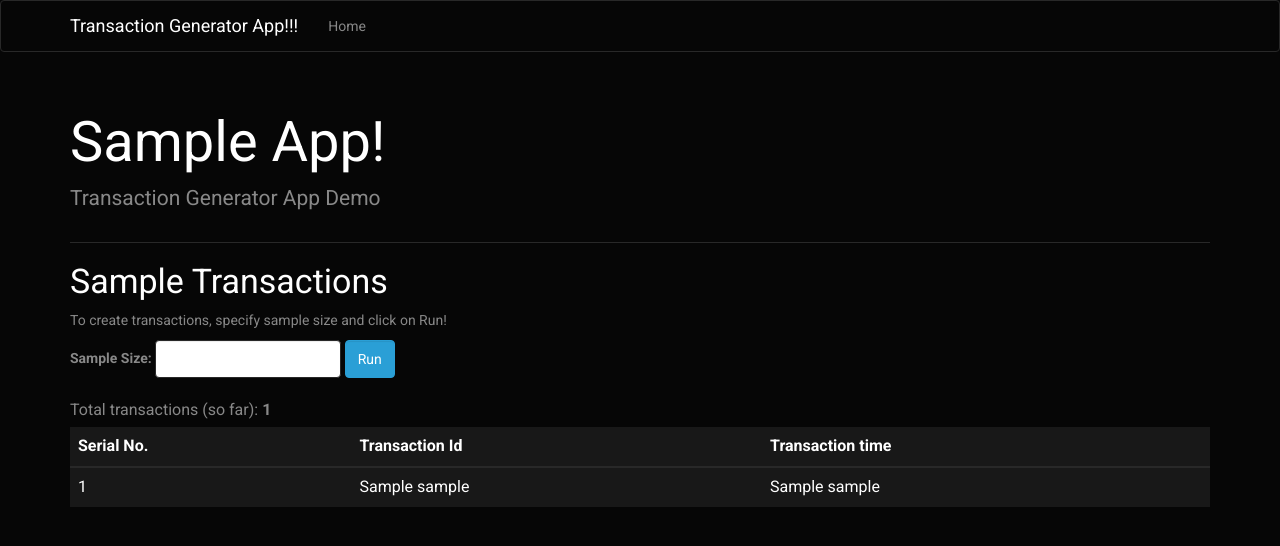
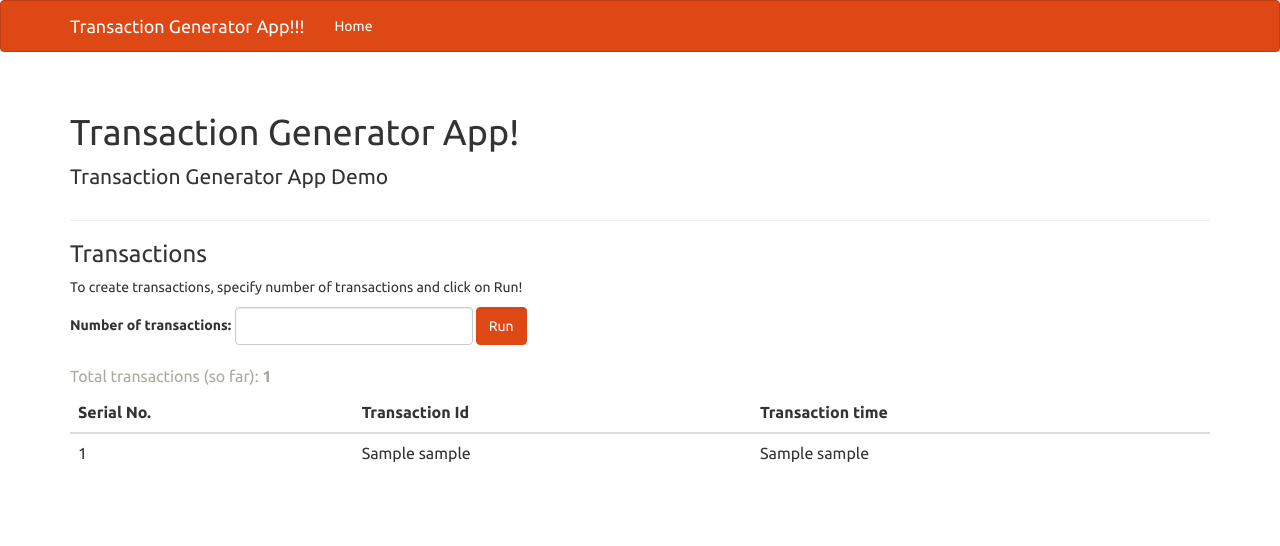
Before and after one commit to sumeetk-gem/transaction-generator-web, a Flask app: template templates/index.html in a window 1280 px wide. Shown: the top 546 px of the page. Run offline with Flask 2, Linux system fonts and the light colour scheme; the template is opened without the code that fills it: most values are stand-ins (such as "Sample title", 1, 10 or a date in 2020).

Commit message:
Updating some files with latest changes from docker image

```diff
--- a/common.py
+++ b/common.py
@@ -1,3 +1,4 @@
+from __future__ import print_function # In python 2.7
 import os
 import traceback
 import random
@@ -6,6 +7,7 @@ from random import randint
 import json
 import pika
 import uuid
+import sys
 
 QUEUE_NAME = 'datagen'
 if os.getenv('DG_APP_NAME', None):
@@ -14,8 +16,9 @@ if os.getenv('DG_APP_NAME', None):
 class DGRpcClient(object):
     def __init__(self):
         rmq_host = os.getenv('RMQ_TIER', 'rmq')
+        rmq_port = int(os.getenv('RMQ_SERVICE_PORT_MSGBUS', '5672'))
         self.connection = pika.BlockingConnection(pika.ConnectionParameters(
-                host=rmq_host))
+                rmq_host, port=rmq_port))
 
         self.channel = self.connection.channel()
 
@@ -49,18 +52,28 @@ def get_samples():
         data = {"action": "get"}
         dg_client = DGRpcClient()
         res = dg_client.call(json.dumps(data))
+        print("Call done", file=sys.stderr)
         return json.loads(res)
     except:
-        traceback.print_exc()
+        traceback.print_exc(file=sys.stderr)
+        print("Exception!!", file=sys.stderr)
         return []
 
 
 def put_samples(records):
-    data = {"action": "insert", "records": records}
-    dg_client = DGRpcClient()
-    res = dg_client.call(json.dumps(data))
+    try:
+        print("Put samples !!", file=sys.stderr)
+        print("Records is " + str(records), file=sys.stderr)
+        data = {"action": "insert", "records": records}
+        dg_client = DGRpcClient()
+        res = dg_client.call(json.dumps(data))
+    except:
+        traceback.print_exc(file=sys.stderr)
+        print(traceback.format_exc(), file=sys.stderr)
+        print("Exception!!", file=sys.stderr)
+        return []
 
 
 if __name__ == "__main__":
     put_samples(5)
-    print get_samples()
+    #print get_samples()
--- a/main.py
+++ b/main.py
@@ -1,22 +1,35 @@
-from flask import Flask, render_template, redirect, url_for
+from __future__ import print_function # In python 2.7
+from flask import Flask, render_template, redirect, url_for, request
 import os
+import sys
+import traceback
+
 app = Flask(__name__)
 
 import common
 
 @app.route("/run", methods = ['POST'])
 def run_update():
-    records = int(request.form['size'])
-    common.put_samples(records)
+    try:
+        print("In run updates !!", file=sys.stderr)
+        print(str(request.values), file=sys.stderr)
+        records = int(request.form['size'])
+        print("Putting entries !!", file=sys.stderr)
+        common.put_samples(records)
+        print("Putting entries !!", file=sys.stderr)
 
-    return redirect(url_for('index'))
+        return redirect(url_for('hello'))
+    except:
+        traceback.print_exc(file=sys.stderr)
+        print("Exception in run !!" + traceback.format_exc())
 
 
 @app.route("/")
 @app.route("/index")
 def hello():
+    print("In hello!!", file=sys.stderr)
     samples = common.get_samples()
-    print "Samples are " + samples
+    print("Got samples", file=sys.stderr)
     return render_template('index.html',
                            samples=samples,
                            count=len(samples))
--- a/templates/index.html
+++ b/templates/index.html
@@ -4,7 +4,7 @@
   <meta charset="utf-8">
   <meta http-equiv="X-UA-Compatible" content="IE=edge">
   <meta name="viewport" content="width=device-width, initial-scale=1">
-  <link href="css/bootstrap.min.css" rel="stylesheet" >
+  <link href="{{ url_for('static',filename='css/bootstrap.min.css') }}" rel="stylesheet" >
   <!-- Change the theme by changing the css file name. List of available files -
   cerulean.css - blue menubar, white background color
   cosmos.css - black menubar, white background color
@@ -13,7 +13,7 @@
   flatly.css - dark blue menubar, white background, dark blue text.
   united.css - orange menubar, white background
   -->
-  <link href="css/themes/cyborg.css" rel="stylesheet" >
+  <link href="{{ url_for('static',filename='css/themes/united.css') }}" rel="stylesheet" >
 </head>
 <body>
   <div class="navbar navbar-default">
@@ -41,16 +41,16 @@
 
   <div class="container">
     <div class="page-header">
-        <h1>Sample App!</h1>
+        <h1>Transaction Generator App!</h1>
         <p class="lead">Transaction Generator App Demo</p>
     </div>
 
-    <h3>Sample Transactions</h3>
-    <p>To create transactions, specify sample size and click on Run!</p>
+    <h3>Transactions</h3>
+    <p>To create transactions, specify number of transactions and click on Run!</p>
       <div class="row">
         <div class="col-md-6">
           <form action="/run" method="post" class="form-inline">
-            <label for="size">Sample Size:</label>
+            <label for="size">Number of transactions:</label>
             <input id="size" class="form-control" type="text" size="20" name="size" required="" />
             <input type="submit" value="Run" class="form-control btn btn-primary"/>
           </form>
```
Also changed, not shown: 1 other file. Lines whose indentation alone changed are shown as unchanged.
